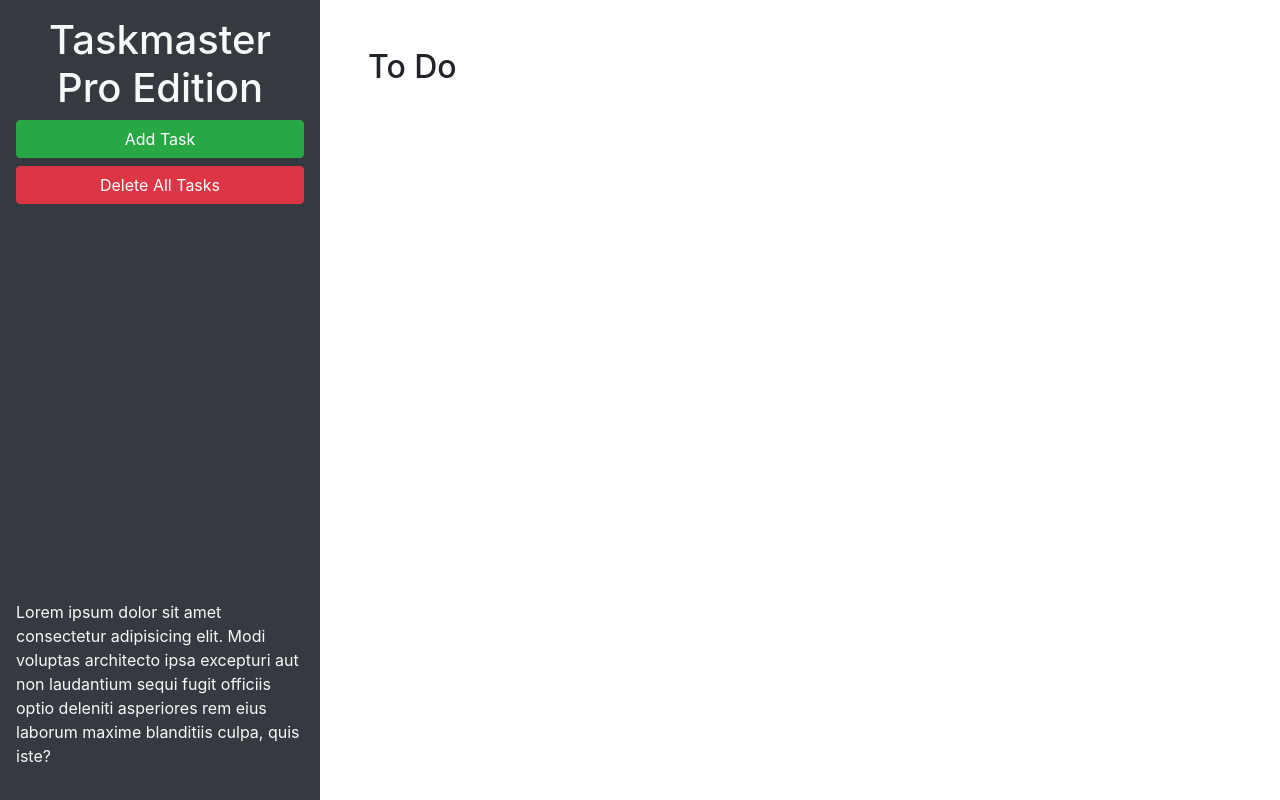
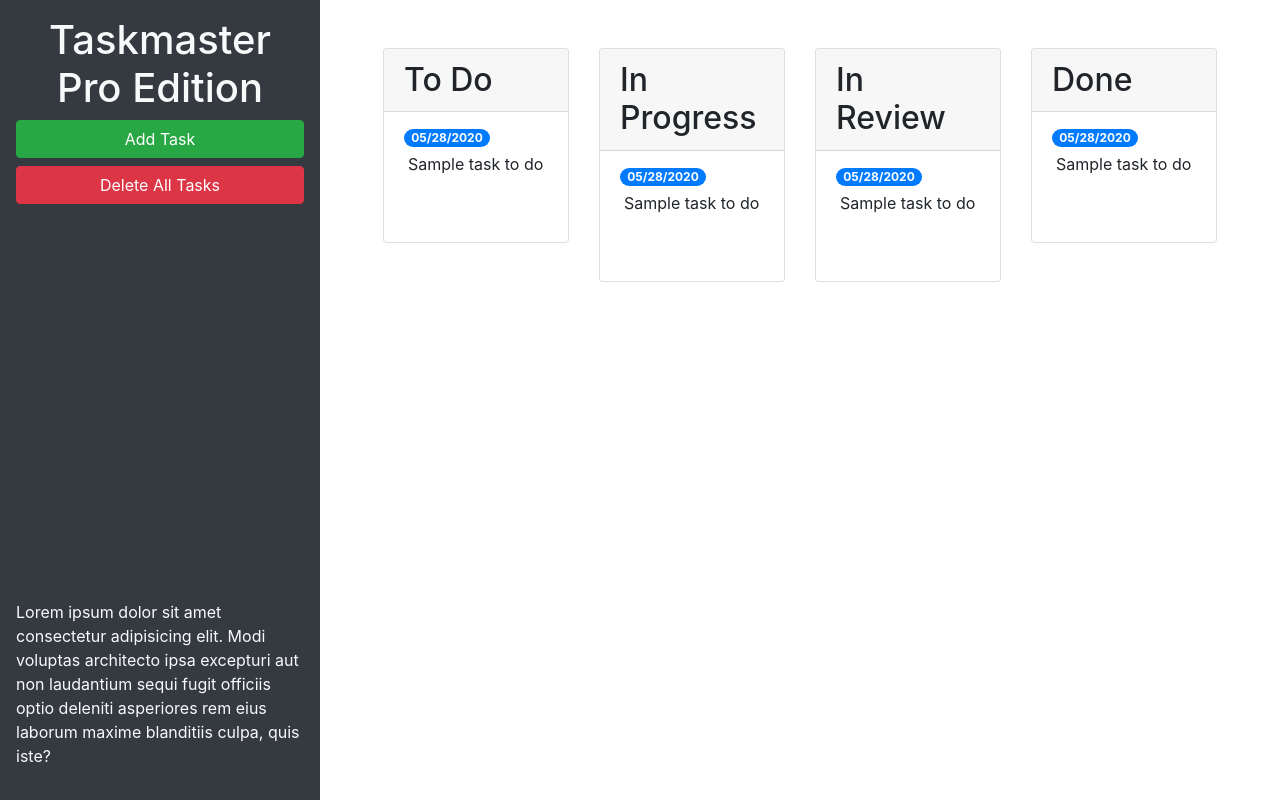
Before and after one commit to rebeccadherrera/taskmaster-pro, a plain HTML site: page taskmaster-starter/index.html in a window 1280 px wide. Drawn offline with nearby package versions, Linux system fonts and the light colour scheme.

Commit message:
added bootstrap classes

```diff
--- a/taskmaster-starter/index.html
+++ b/taskmaster-starter/index.html
@@ -24,9 +24,67 @@
       </p>
     </header>
     <main class="col-12 col-lg-9">
-      <div class="m-5">
-        <h2>To Do</h2>
-        <ul id="list-toDo" class="list-group"> </ul>
+      <div class="m-5 row justify-content-around">
+        <!-- todo start -->
+        <div class="col-12 col-md-6 col-xl-3 mb-3">
+          <div class="card">
+          <h2 class="card-header">
+            To Do
+          </h2>
+          <ul id="list-toDo" class="list-group list-group-flush">
+          <li class="list-group-item">
+            <span class="badge badge-primary badge-pill">05/28/2020</span>
+            <p class="m-1">Sample task to do</p>
+            </li>
+          </ul>
+          </div>
+        </div>
+        <!-- todo end -->
+        <!-- in progress start -->
+        <div class="col-12 col-md-6 col-xl-3 mb-3">
+          <div class="card">
+          <h2 class="card-header">
+            In Progress
+          </h2>
+          <ul id="list-inProgress" class="list-group list-group-flush">
+          <li class="list-group-item">
+            <span class="badge badge-primary badge-pill">05/28/2020</span>
+            <p class="m-1">Sample task to do</p>
+            </li>
+          </ul>
+          </div>
+        </div>
+        <!-- in progress end -->
+        <!-- in review start -->
+        <div class="col-12 col-md-6 col-xl-3 mb-3">
+          <div class="card">
+          <h2 class="card-header">
+            In Review
+          </h2>
+          <ul id="list-inReview" class="list-group list-group-flush">
+          <li class="list-group-item">
+            <span class="badge badge-primary badge-pill">05/28/2020</span>
+            <p class="m-1">Sample task to do</p>
+            </li>
+          </ul>
+          </div>
+        </div>
+        <!-- in review end -->
+        <!-- done start -->
+        <div class="col-12 col-md-6 col-xl-3 mb-3">
+          <div class="card">
+          <h2 class="card-header">
+            Done
+          </h2>
+          <ul id="list-done" class="list-group list-group-flush">
+          <li class="list-group-item">
+            <span class="badge badge-primary badge-pill">05/28/2020</span>
+            <p class="m-1">Sample task to do</p>
+            </li>
+          </ul>
+          </div>
+        </div>
+        <!-- done end -->
       </div>
     </main>
   </div>
@@ -46,11 +104,11 @@
           <form>
             <div class="form-group">
               <label for="modalTaskDescription">Task description</label>
-              <textarea id="modalTaskDescription" rows="3"></textarea>
+              <textarea id="modalTaskDescription" rows="3" class="form-control"></textarea>
             </div>
             <div class="form-group">
               <label for="modalDueDate">Due date</label>
-              <input type="text" id="modalDueDate" placeholder="mm/dd/yyyy" autocomplete="off" />
+              <input type="text" class="form-control" id="modalDueDate" placeholder="mm/dd/yyyy" autocomplete="off" />
             </div>
           </form>
         </div>
```
